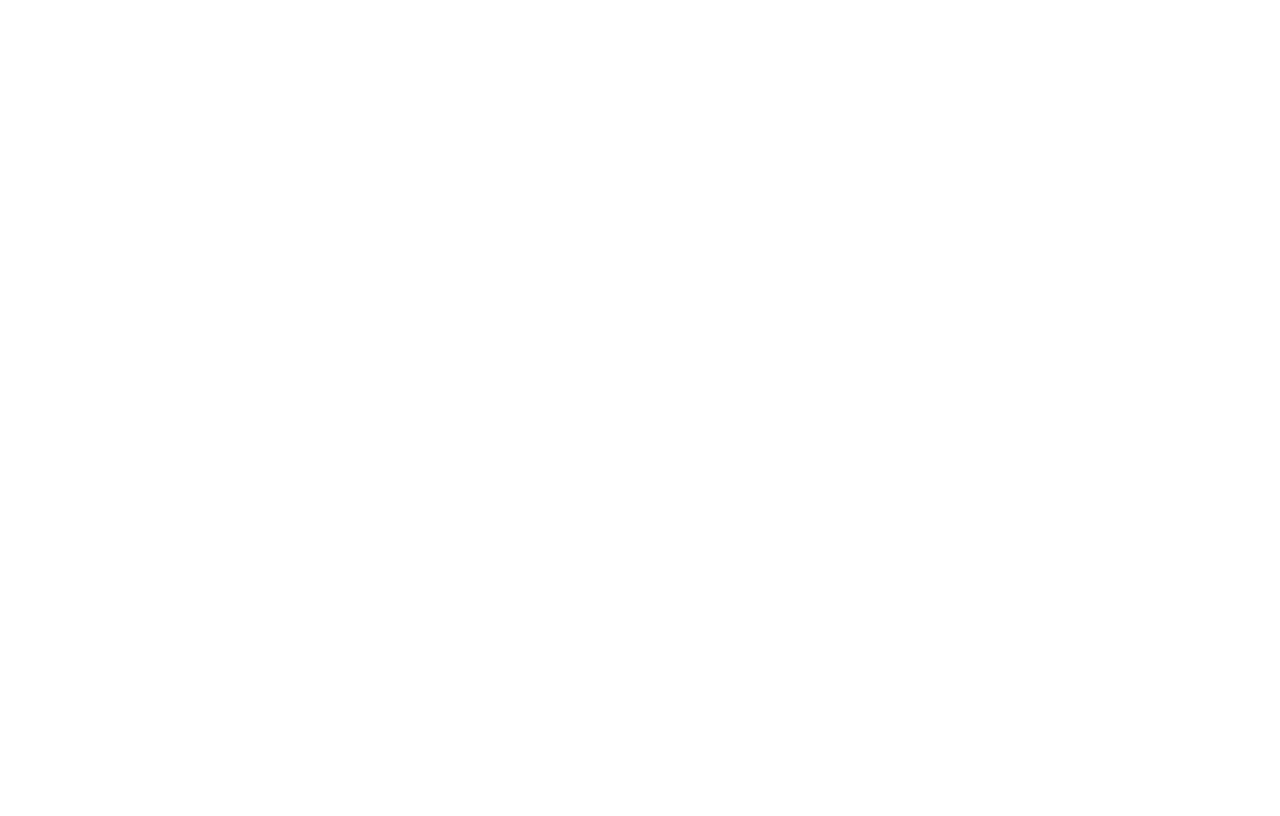
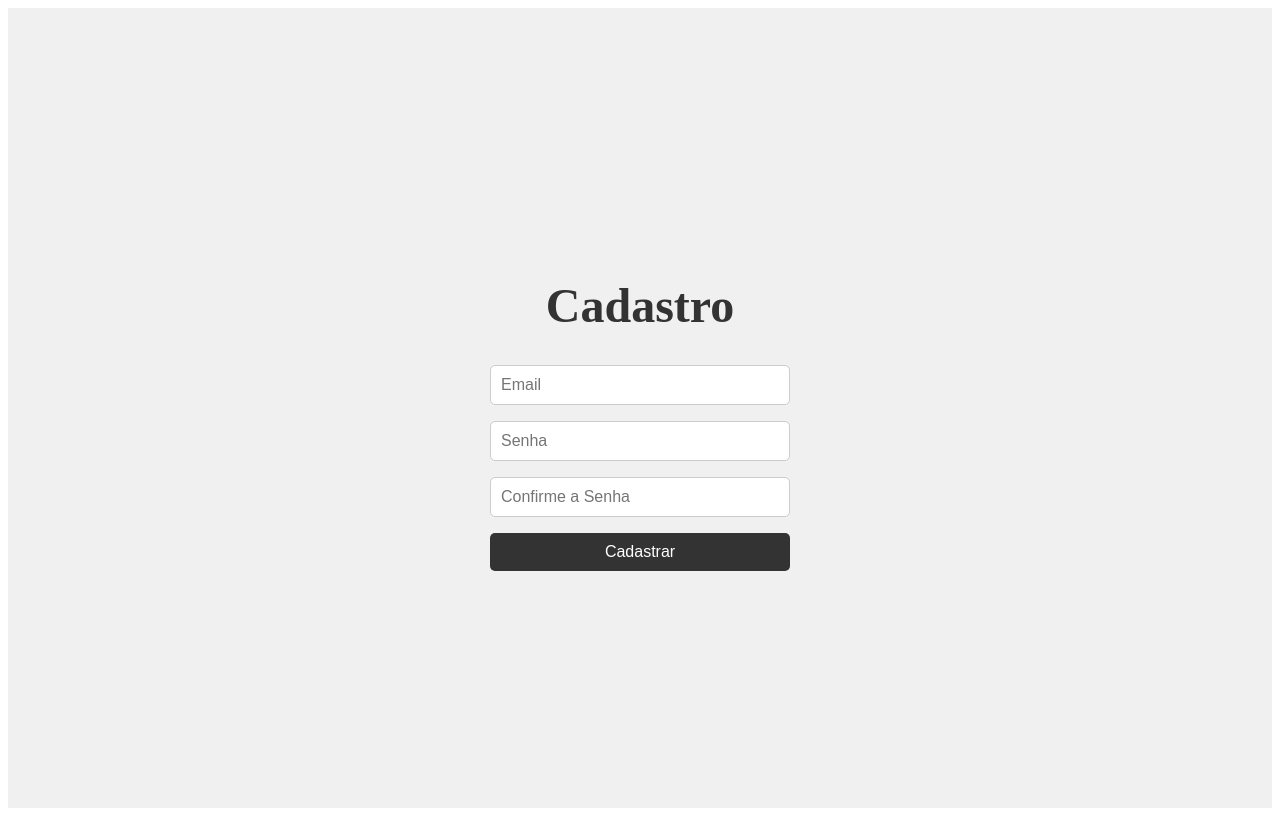
Before and after one commit to APH-gentil/HACKWEEN, a React (Vite) app in the folder HACKAWEEN/: page /register in a window 1280 px wide. Before the commit this address had no page. Built offline with nearby package versions, Linux system fonts and the light colour scheme.

Commit message:
localstorage funcionando, registro de usuario

```diff
--- /dev/null
+++ b/HACKAWEEN/src/Bd/users.ts
@@ -0,0 +1,23 @@
+// Função para inicializar o banco de dados local com usuários
+export function initializeUsers() {
+    const users = JSON.parse(localStorage.getItem('users') || '[]');
+
+    // Verifica se o usuário "a" já está no localStorage e adiciona caso contrário
+    if (!users.find((user: { email: string }) => user.email === 'a')) {
+      users.push({ email: 'a', password: '1' });
+    }
+
+    localStorage.setItem('users', JSON.stringify(users));
+  }
+
+  // Função para buscar usuários no localStorage
+  export function getUsers() {
+    return JSON.parse(localStorage.getItem('users') || '[]');
+  }
+
+  // Função para verificar se o login é válido
+  export function validateUser(email: string, password: string) {
+    const users = getUsers();
+    const user = users.find((user: { email: string; password: string }) => user.email === email && user.password === password);
+    return user !== undefined;
+  }
--- a/HACKAWEEN/src/Containers/Login/index.tsx
+++ b/HACKAWEEN/src/Containers/Login/index.tsx
@@ -1,7 +1,8 @@
 import { useState } from 'react';
 import { Container, Title, Form, Input, Button, ErrorMessage } from './style';
-import { useNavigate } from 'react-router-dom';
-import { FormEvent } from 'react'; // Importa o FormEvent
+import { useNavigate } from 'react-router-dom'; // Para navegação
+import { FormEvent } from 'react';
+import { validateUser } from '../../Bd/users';  // Importar função para validar usuário
 
 function Login() {
   const [email, setEmail] = useState('');
@@ -17,7 +18,8 @@
       return;
     }
 
-    if (email === 'a' && password === '1') {
+    // Usar o método validateUser para verificar as credenciais
+    if (validateUser(email, password)) {
       navigate('/body');
       setError('');
     } else {
@@ -41,7 +43,11 @@
           value={password}
           onChange={(e) => setPassword(e.target.value)}
         />
-        <Button type="submit">Login</Button>
+        {/* Envolvendo os botões em uma div */}
+        <div>
+          <Button type="submit">Login</Button>
+          <Button type="button" onClick={() => navigate('/register')}>Registrar-se</Button>
+        </div>
         {error && <ErrorMessage>{error}</ErrorMessage>}
       </Form>
     </Container>
--- a/HACKAWEEN/src/Containers/Login/style.ts
+++ b/HACKAWEEN/src/Containers/Login/style.ts
@@ -39,6 +39,14 @@
   animation: ${slideUp} 1s ease-out;
   animation-delay: 0.4s;
   animation-fill-mode: backwards;
+
+  /* Adicione um contêiner para os botões */
+  > div {
+    display: flex;
+    justify-content: space-between; /* Espaço entre os botões */
+    width: 100%; /* Largura total do contêiner */
+    margin-top: 15px; /* Espaço acima dos botões */
+  }
 `;
 
 export const Input = styled.input`
@@ -61,7 +69,7 @@
 `;
 
 export const Button = styled.button`
-  width: 100%;
+  width: 48%; /* Largura dos botões reduzida */
   padding: 10px;
   border-radius: 8px;
   border: none;
--- /dev/null
+++ b/HACKAWEEN/src/Containers/Register/index.tsx
@@ -0,0 +1,71 @@
+import { useState } from 'react';
+import { Container, Title, Form, Input, Button, ErrorMessage } from './style';
+import { useNavigate } from 'react-router-dom';
+
+function Register() {
+  const [email, setEmail] = useState('');
+  const [password, setPassword] = useState('');
+  const [confirmPassword, setConfirmPassword] = useState(''); // Novo estado para confirmar a senha
+  const [error, setError] = useState('');
+  const navigate = useNavigate();
+
+  const handleRegister = (e: React.FormEvent<HTMLFormElement>) => {
+    e.preventDefault();
+
+    // Verifica se todos os campos estão preenchidos
+    if (!email || !password || !confirmPassword) {
+      setError('Por favor, preencha todos os campos.');
+      return;
+    }
+
+    // Verifica se as senhas coincidem
+    if (password !== confirmPassword) {
+      setError('As senhas não coincidem.');
+      return;
+    }
+
+    const users = JSON.parse(localStorage.getItem('users') || '[]');
+    if (users.find((user: { email: string }) => user.email === email)) {
+      setError('Usuário já existe');
+      return;
+    }
+
+    // Adiciona o novo usuário ao localStorage
+    users.push({ email, password });
+    localStorage.setItem('users', JSON.stringify(users));
+
+    // Redireciona para a tela de login
+    setError('');
+    navigate('/login');
+  };
+
+  return (
+    <Container>
+      <Title>Cadastro</Title>
+      <Form onSubmit={handleRegister}>
+        <Input
+          type="text"
+          placeholder="Email"
+          value={email}
+          onChange={(e) => setEmail(e.target.value)}
+        />
+        <Input
+          type="password"
+          placeholder="Senha"
+          value={password}
+          onChange={(e) => setPassword(e.target.value)}
+        />
+        <Input
+          type="password"
+          placeholder="Confirme a Senha"
+          value={confirmPassword}
+          onChange={(e) => setConfirmPassword(e.target.value)}
+        />
+        <Button type="submit">Cadastrar</Button>
+        {error && <ErrorMessage>{error}</ErrorMessage>}
+      </Form>
+    </Container>
+  );
+}
+
+export default Register;
--- /dev/null
+++ b/HACKAWEEN/src/Containers/Register/style.ts
@@ -0,0 +1,51 @@
+import styled from 'styled-components';
+
+export const Container = styled.div`
+  display: flex;
+  flex-direction: column;
+  align-items: center;
+  justify-content: center;
+  height: 100vh;
+  background-color: #f0f0f0;
+`;
+
+export const Title = styled.h1`
+  font-size: 3rem;
+  margin-bottom: 2rem;
+  color: #333;
+`;
+
+export const Form = styled.form`
+  display: flex;
+  flex-direction: column;
+  width: 300px;
+`;
+
+export const Input = styled.input`
+  padding: 10px;
+  margin-bottom: 1rem;
+  border-radius: 5px;
+  border: 1px solid #ccc;
+  font-size: 1rem;
+`;
+
+export const Button = styled.button`
+  padding: 10px;
+  border: none;
+  border-radius: 5px;
+  background-color: #333;
+  color: white;
+  font-size: 1rem;
+  cursor: pointer;
+
+  &:hover {
+    background-color: #555;
+  }
+`;
+
+export const ErrorMessage = styled.p`
+  color: red;
+  font-size: 0.875rem;
+  margin-top: 1rem;
+  text-align: center;
+`;
--- a/HACKAWEEN/src/Routes/app.tsx
+++ b/HACKAWEEN/src/Routes/app.tsx
@@ -1,12 +1,14 @@
 import { BrowserRouter as Router, Routes, Route } from 'react-router-dom';
 import Home from '../Containers/Body';
 import Login from '../Containers/Login';
+import Register from '../Containers/Register';
 
 function App() {
   return (
     <Router>
       <Routes>
-        <Route path="/" element={<Login />} />
+        <Route path="/login" element={<Login />} />
+        <Route path="/register" element={<Register />} />
         <Route path="/body" element={<Home />} />
       </Routes>
     </Router>
--- a/HACKAWEEN/src/main.tsx
+++ b/HACKAWEEN/src/main.tsx
@@ -1,6 +1,9 @@
 import { StrictMode } from 'react'
 import { createRoot } from 'react-dom/client'
 import App from './Routes/app';
+import { initializeUsers } from './Bd/users';
+
+initializeUsers();
 
 createRoot(document.getElementById('root')!).render(
   <StrictMode>
```
